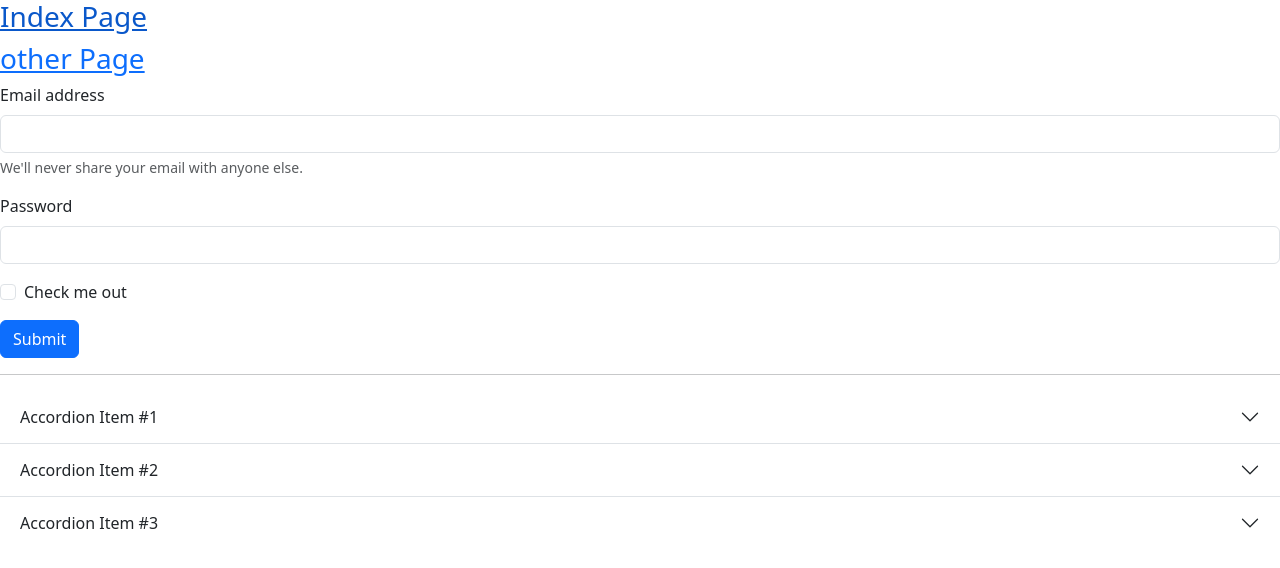
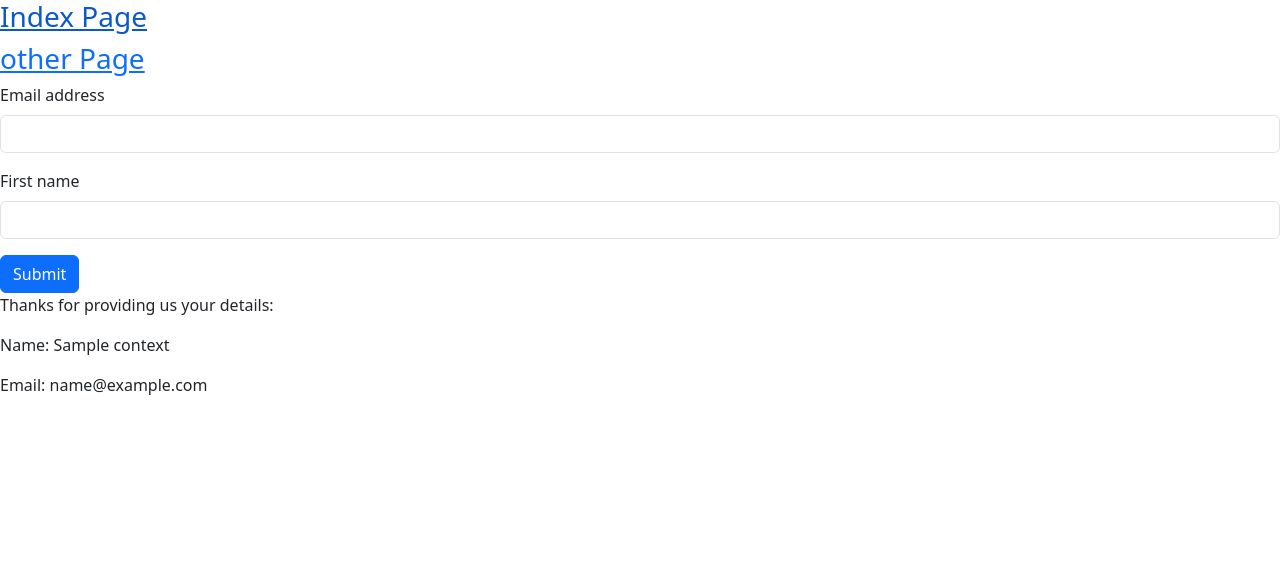
Before and after one commit to ahsankhan609/PythonFlaskProject, a Flask app: template templates/form.html in a window 1280 px wide. Shown: the top 568 px of the page. Run offline with Flask 3, Linux system fonts and the light colour scheme; the template is opened without the code that fills it: most values are stand-ins (such as "Sample title", 1, 10 or a date in 2020).

Commit message:
update course notes and code

```diff
--- a/02_route_urls_arguments.py
+++ b/02_route_urls_arguments.py
@@ -1,16 +1,17 @@
 from typing import Literal
 
-from flask import Flask, request
+from flask import Flask, redirect, request, url_for
+from werkzeug import Response
 
 app = Flask(__name__)
 
 
-@app.route('/')
+@app.route('/', methods=['GET'])
 def index() -> Literal['<h1>Hello World!</h1>']:
     return '<h1>Hello World!</h1>'
 
 
-@app.route('/greet/<name>')  # asking for argument in the url
+@app.route('/greet/<name>', methods=['GET'])  # asking for argument in the url
 def greet(name: str) -> str:
     """
     Description:
@@ -25,7 +26,7 @@ def greet(name: str) -> str:
 
 
 # asking for argument in the url
-@app.route('/add_2_numbers/<int:n1>/<int:n2>')
+@app.route('/add_2_numbers/<int:n1>/<int:n2>', methods=['GET'])
 def add_2_numbers(n1: int, n2: int) -> str:
     return f"{n1} + {n2} = {n1+n2}"
 
@@ -63,6 +64,52 @@ def my_route() -> str:
     # http://localhost:5555/my_route?name=ali&age=42
 
 
+# understanding redirection
+@app.route('/student', methods=['GET'])
+def student() -> str:
+    """
+    Description:
+    Renders the student home page.
+
+    Example:
+    >>> http://localhost:5555/student
+    """
+    return "Welcome student, to your Home Page."
+
+
+@app.route('/faculty', methods=['GET'])
+def faculty() -> str:
+    """
+    Description:
+    Renders the faculty home page.
+
+    Example:
+    >>> http://localhost:5555/faculty
+    """
+    return "Welcome faculty, to your Home Page."
+
+
+@app.route('/college/<level>', methods=['GET'])
+def college_level(level: str) -> Response | tuple[str, int]:
+    """
+    Description:
+    Redirects to the appropriate home page based on the college level.
+
+    Args:
+        level (str): The user role — either 'student' or 'faculty'.
+
+    Example:
+    >>> http://localhost:5555/college/student
+    >>> http://localhost:5555/college/faculty
+    """
+    if level == 'student':
+        return redirect(url_for('student'))
+    elif level == 'faculty':
+        return redirect(url_for('faculty'))
+    else:
+        return f"Unknown level '{level}'. Use 'student' or 'faculty'.", 404
+
+
 # Configure Endpoint
 if __name__ == '__main__':
     # when run on Production make it False
--- a/main.py
+++ /dev/null
@@ -1,6 +0,0 @@
-def main():
-    print("Hello from pythonflaskproject!")
-
-
-if __name__ == "__main__":
-    main()
--- a/templates/base.html
+++ b/templates/base.html
@@ -1,15 +1,23 @@
-<!DOCTYPE html>
+<!doctype html>
 <html lang="en">
-<head>
-    <meta charset="UTF-8">
-    <meta name="viewport" content="width=device-width, initial-scale=1.0">
-    <title>{% block title %}Deault Document Title {% endblock title %}</title>
-    <link href="https://cdn.jsdelivr.net/npm/bootstrap@5.3.3/dist/css/bootstrap.min.css" rel="stylesheet" integrity="sha384-QWTKZyjpPEjISv5WaRU9OFeRpok6YctnYmDr5pNlyT2bRjXh0JMhjY6hW+ALEwIH" crossorigin="anonymous">
-</head>
-<body>
-    {% block content %}
-    Lorem Epsum
-    {% endblock content %}
-    <script src="https://cdn.jsdelivr.net/npm/bootstrap@5.3.3/dist/js/bootstrap.bundle.min.js" integrity="sha384-YvpcrYf0tY3lHB60NNkmXc5s9fDVZLESaAA55NDzOxhy9GkcIdslK1eN7N6jIeHz" crossorigin="anonymous"></script>
-</body>
+  <head>
+    <meta charset="UTF-8" />
+    <meta name="viewport" content="width=device-width, initial-scale=1.0" />
+    <title>{% block title %}Default Document Title {% endblock title %}</title>
+    <link
+      href="https://cdn.jsdelivr.net/npm/bootstrap@5.3.3/dist/css/bootstrap.min.css"
+      rel="stylesheet"
+      integrity="sha384-QWTKZyjpPEjISv5WaRU9OFeRpok6YctnYmDr5pNlyT2bRjXh0JMhjY6hW+ALEwIH"
+      crossorigin="anonymous"
+    />
+  </head>
+  <body>
+    {% block content %} Lorem Epsum {% endblock content %}
+
+    <script
+      src="https://cdn.jsdelivr.net/npm/bootstrap@5.3.3/dist/js/bootstrap.bundle.min.js"
+      integrity="sha384-YvpcrYf0tY3lHB60NNkmXc5s9fDVZLESaAA55NDzOxhy9GkcIdslK1eN7N6jIeHz"
+      crossorigin="anonymous"
+    ></script>
+  </body>
 </html>
--- a/templates/form.html
+++ b/templates/form.html
@@ -5,53 +5,26 @@
 {% block content %}
 <h3><a href="{{ url_for('index') }}">Index Page</a></h3>
 <h3><a href="{{ url_for('other') }}">other Page</a></h3>
-<form>
+<form method = 'POST' action = {{ url_for('form')}}>
+
+  <div class="mb-3">
+      <label for="exampleInputEmail1" class="form-label">Email address</label>
+      <input type="email" name='email' class="form-control" id="exampleInputEmail1" aria-describedby="emailHelp">
+    </div>
+
     <div class="mb-3">
-      <label for="exampleInputEmail1" class="form-label">Email address</label>
-      <input type="email" class="form-control" id="exampleInputEmail1" aria-describedby="emailHelp">
-      <div id="emailHelp" class="form-text">We'll never share your email with anyone else.</div>
+      <label for="exampleInputPassword1" class="form-label">First name</label>
+      <input type="text" name='first_name' class="form-control" id="exampleInputPassword1">
     </div>
-    <div class="mb-3">
-      <label for="exampleInputPassword1" class="form-label">Password</label>
-      <input type="password" class="form-control" id="exampleInputPassword1">
-    </div>
-    <div class="mb-3 form-check">
-      <input type="checkbox" class="form-check-input" id="exampleCheck1">
-      <label class="form-check-label" for="exampleCheck1">Check me out</label>
-    </div>
-    <button type="submit" class="btn btn-primary">Submit</button>
+    <button type="submit" value='submit' class="btn btn-primary">Submit</button>
   </form>
-  <hr>
-  <div class="accordion accordion-flush" id="accordionFlushExample">
-    <div class="accordion-item">
-      <h2 class="accordion-header">
-        <button class="accordion-button collapsed" type="button" data-bs-toggle="collapse" data-bs-target="#flush-collapseOne" aria-expanded="false" aria-controls="flush-collapseOne">
-          Accordion Item #1
-        </button>
-      </h2>
-      <div id="flush-collapseOne" class="accordion-collapse collapse" data-bs-parent="#accordionFlushExample">
-        <div class="accordion-body">Placeholder content for this accordion, which is intended to demonstrate the <code>.accordion-flush</code> class. This is the first item's accordion body.</div>
-      </div>
-    </div>
-    <div class="accordion-item">
-      <h2 class="accordion-header">
-        <button class="accordion-button collapsed" type="button" data-bs-toggle="collapse" data-bs-target="#flush-collapseTwo" aria-expanded="false" aria-controls="flush-collapseTwo">
-          Accordion Item #2
-        </button>
-      </h2>
-      <div id="flush-collapseTwo" class="accordion-collapse collapse" data-bs-parent="#accordionFlushExample">
-        <div class="accordion-body">Placeholder content for this accordion, which is intended to demonstrate the <code>.accordion-flush</code> class. This is the second item's accordion body. Let's imagine this being filled with some actual content.</div>
-      </div>
-    </div>
-    <div class="accordion-item">
-      <h2 class="accordion-header">
-        <button class="accordion-button collapsed" type="button" data-bs-toggle="collapse" data-bs-target="#flush-collapseThree" aria-expanded="false" aria-controls="flush-collapseThree">
-          Accordion Item #3
-        </button>
-      </h2>
-      <div id="flush-collapseThree" class="accordion-collapse collapse" data-bs-parent="#accordionFlushExample">
-        <div class="accordion-body">Placeholder content for this accordion, which is intended to demonstrate the <code>.accordion-flush</code> class. This is the third item's accordion body. Nothing more exciting happening here in terms of content, but just filling up the space to make it look, at least at first glance, a bit more representative of how this would look in a real-world application.</div>
-      </div>
-    </div>
-  </div>
+
+  {# showing the form data if available#}
+
+  {% if context %}
+    <p>Thanks for providing us your details:</p>
+    <p>Name: {{ context['name'] }}</p>
+    <p>Email: {{ context['email'] }}</p>
+  {% endif %}
+
 {% endblock content %}
```
Also changed, not shown: 03_render_htm_tmpl.py (renamed from tmpl_htm.py, +26 -15 lines), form_post_files.py (+5 -5 lines), templates/form_post_files.html (+30 -18 lines), templates/index.html (+21 -12 lines), templates/other.html (+10 -6 lines), README.md.
